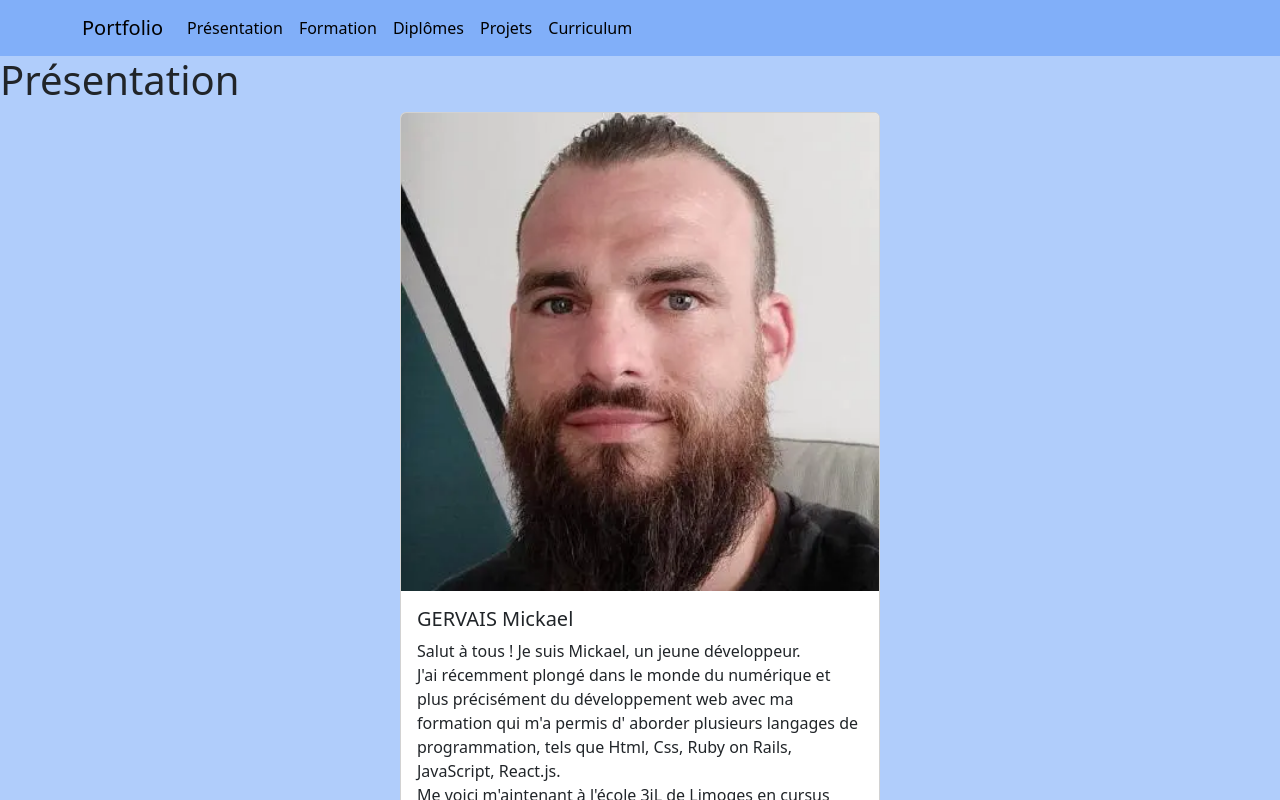
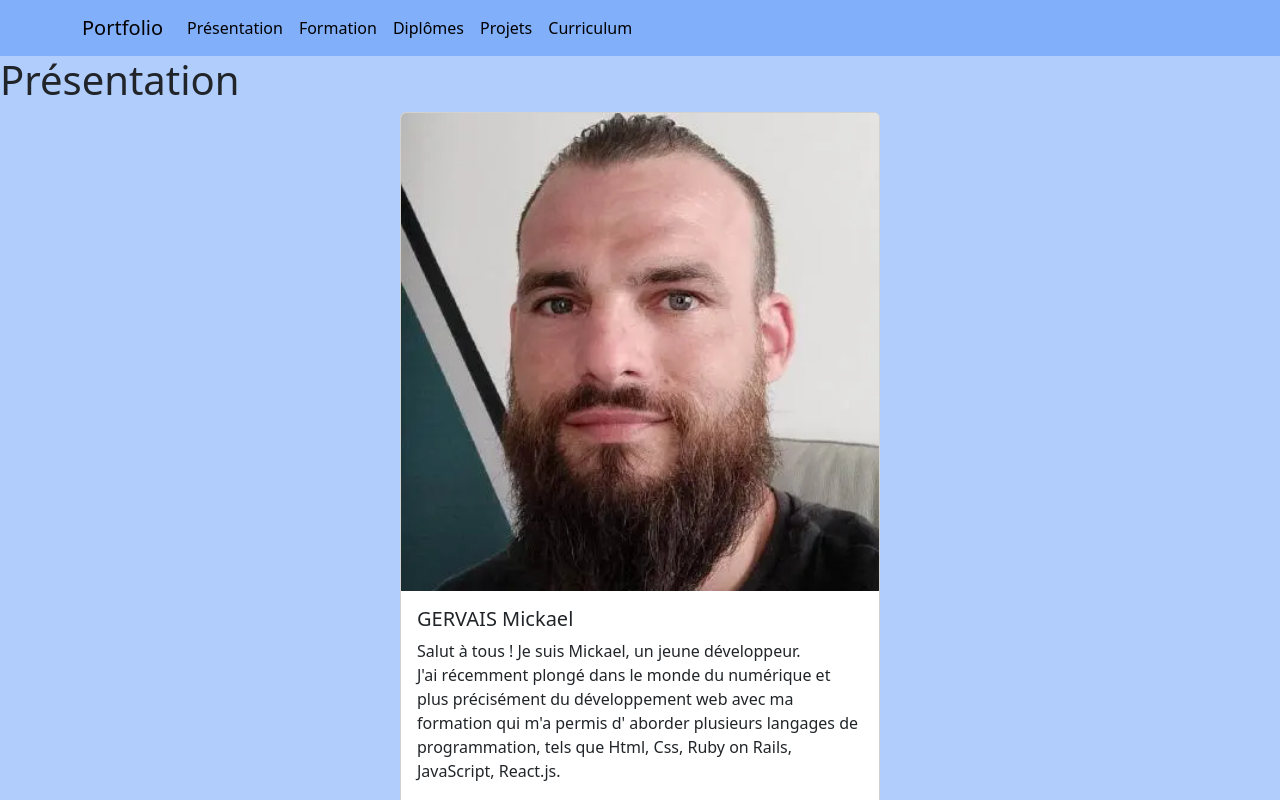
Before and after one commit to thimibka/Portfolio-mika, a React (Vite) app: page / in a window 1280 px wide. Shown: the top 800 px of the page. Built offline with nearby package versions, Linux system fonts and the light colour scheme.

Commit message:
Update Presentation.jsx

```diff
--- a/src/Pages/Presentation.jsx
+++ b/src/Pages/Presentation.jsx
@@ -18,9 +18,6 @@ export default function Home() {
                 permis d&apos; aborder plusieurs langages de programmation, tels
                 que Html, Css, Ruby on Rails, JavaScript, React.js.
                 <br />
-                Me voici m&apos;aintenant à l&apos;école 3iL de Limoges en cursus
-                Bachelor Administrateur Systèmes, Réseaux et Cybersécurité.
-                <br />
               </p>
               🌐 Où me trouver :<br />
               GITHUB : <a href="https://github.com/thimibka">ici</a>
```
